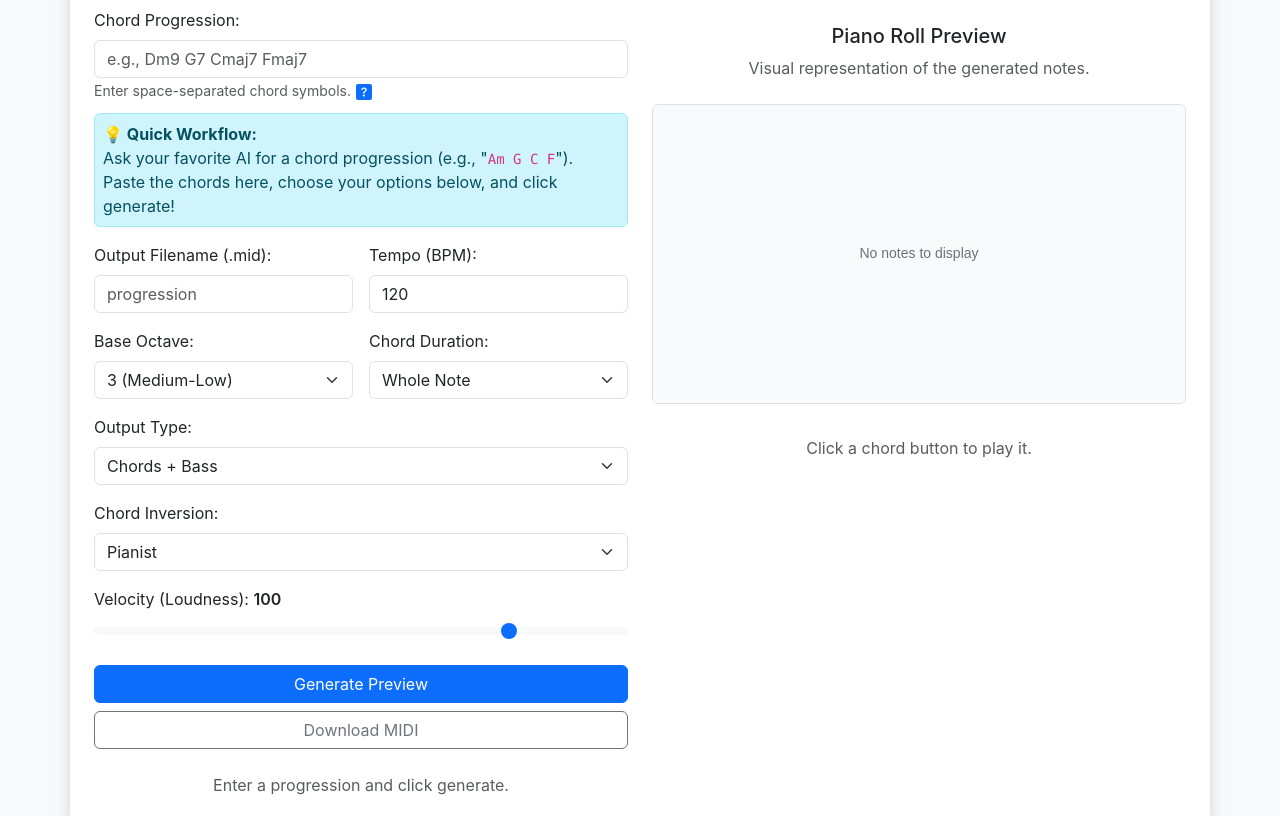
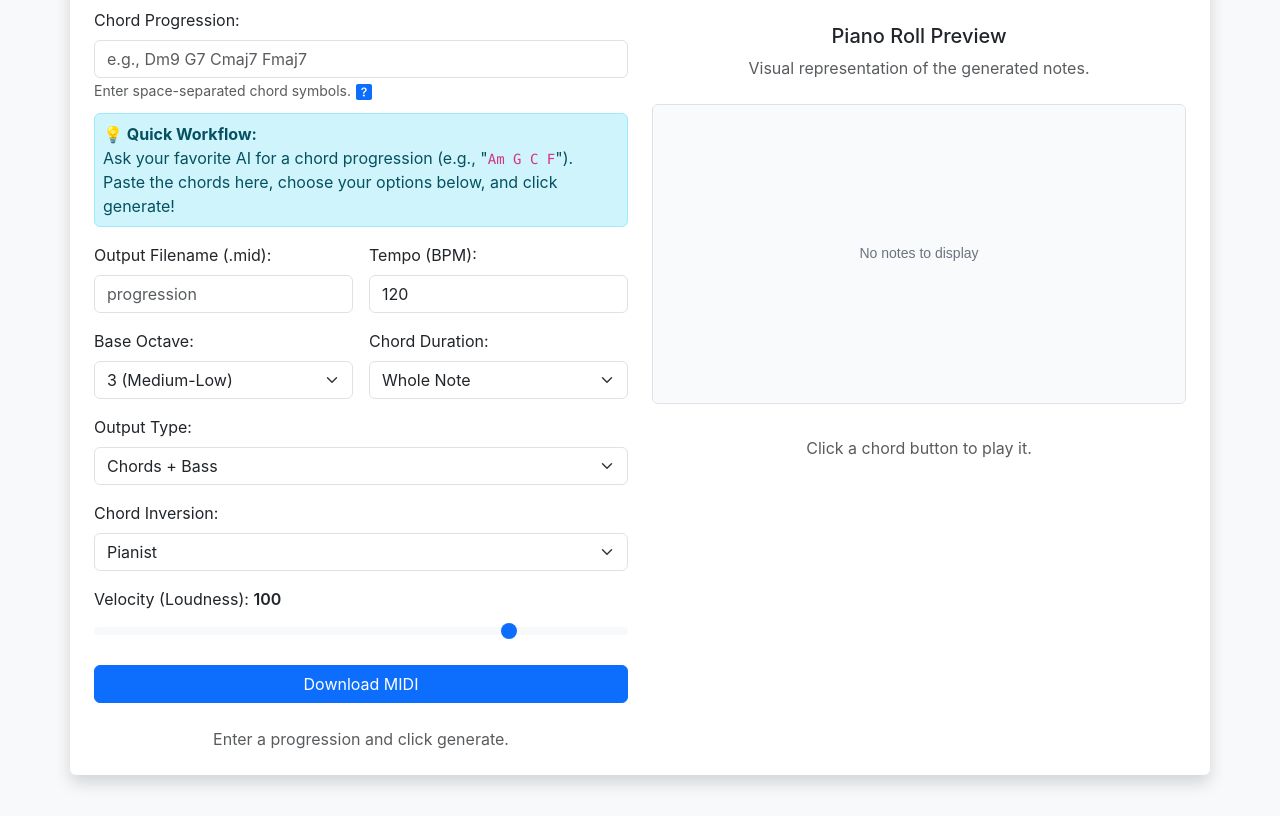
Before and after one commit to 1legality/progression-to-midi, a website with bundled scripts: page index.html in a window 1280 px wide. Shown: the part 112-928 px from the top of the page. Built offline with nearby package versions, Linux system fonts and the light colour scheme.

Commit message:
Update preview automatically

```diff
--- a/index.html
+++ b/index.html
@@ -105,8 +105,7 @@
                     </div>
 
                     <div class="d-grid gap-2">
-                        <button type="submit" class="btn btn-primary">Generate Preview</button>
-                        <button type="button" id="downloadMidiOnlyButton" class="btn btn-outline-secondary">Download
+                        <button type="button" id="downloadMidiOnlyButton" class="btn btn-primary">Download
                             MIDI</button>
                     </div>
                 </form>
--- a/main.ts
+++ b/main.ts
@@ -286,6 +286,26 @@ function setupApp() {
         handleGeneration(true); // Generate MIDI data only for download
     });
 
+    // Add event listeners to form inputs to trigger preview generation on change
+    const formInputs = form.querySelectorAll('input, select, textarea');
+    formInputs.forEach(input => {
+        input.addEventListener('change', () => {
+            handleGeneration(false); // Generate preview automatically
+        });
+    });
+
+    // // Add a 2-second delay for the progression text box
+    // const progressionInput = form.querySelector('textarea[name="progression"]');
+    // if (progressionInput) {
+    //     let timeoutId: number;
+    //     progressionInput.addEventListener('input', () => {
+    //         clearTimeout(timeoutId);
+    //         timeoutId = window.setTimeout(() => {
+    //             handleGeneration(false); // Generate preview after delay
+    //         }, 2000);
+    //     });
+    // }
+
     // --- Canvas Resize Listener ---
     let resizeTimeout: number;
     window.addEventListener('resize', () => {
```
Also changed, not shown: dist/bundle.js, 1 other file.
